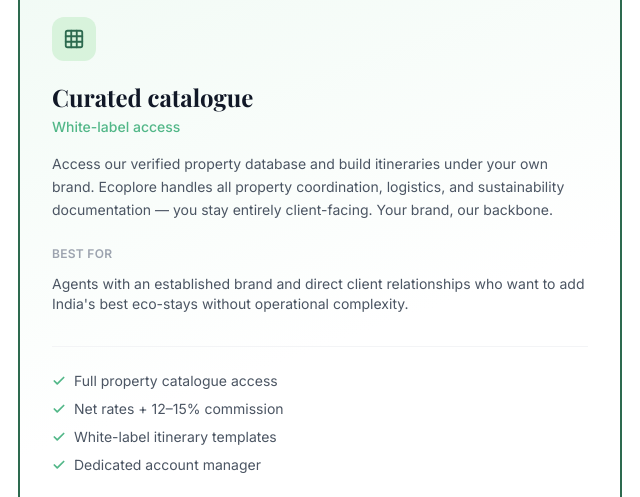
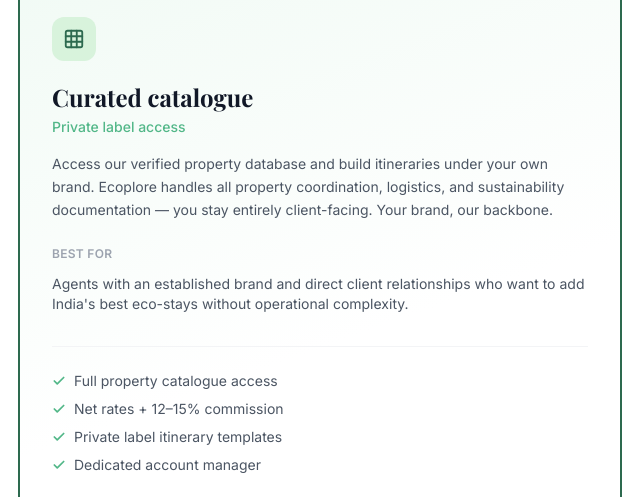
Before and after one commit to Mattcode03/Ecoplore, a plain HTML site: page partners.html in a window 1280 px wide. Shown: the part 2219-2716 px from the top of the page, 6-646 px from the left. Drawn offline with nearby package versions, Linux system fonts and the light colour scheme; a web font is replaced by a local one.

Commit message:
Replace white-label with private label on partners page

```diff
--- a/partners.html
+++ b/partners.html
@@ -345,7 +345,7 @@
           </svg>
         </div>
         <h3 class="font-display text-2xl font-bold text-gray-900 mb-1">Curated catalogue</h3>
-        <p class="text-sm font-medium mb-4" style="color:#52b788;">White-label access</p>
+        <p class="text-sm font-medium mb-4" style="color:#52b788;">Private label access</p>
         <p class="text-gray-600 text-sm leading-relaxed mb-6">
           Access our verified property database and build itineraries under your own brand. Ecoplore handles all property coordination, logistics, and sustainability documentation — you stay entirely client-facing. Your brand, our backbone.
         </p>
@@ -363,7 +363,7 @@
             </li>
             <li class="flex items-center gap-2 text-sm text-gray-600">
               <svg width="14" height="14" viewBox="0 0 24 24" fill="none" stroke="#52b788" stroke-width="3" stroke-linecap="round" stroke-linejoin="round"><polyline points="20 6 9 17 4 12"/></svg>
-              White-label itinerary templates
+              Private label itinerary templates
             </li>
             <li class="flex items-center gap-2 text-sm text-gray-600">
               <svg width="14" height="14" viewBox="0 0 24 24" fill="none" stroke="#52b788" stroke-width="3" stroke-linecap="round" stroke-linejoin="round"><polyline points="20 6 9 17 4 12"/></svg>
```
